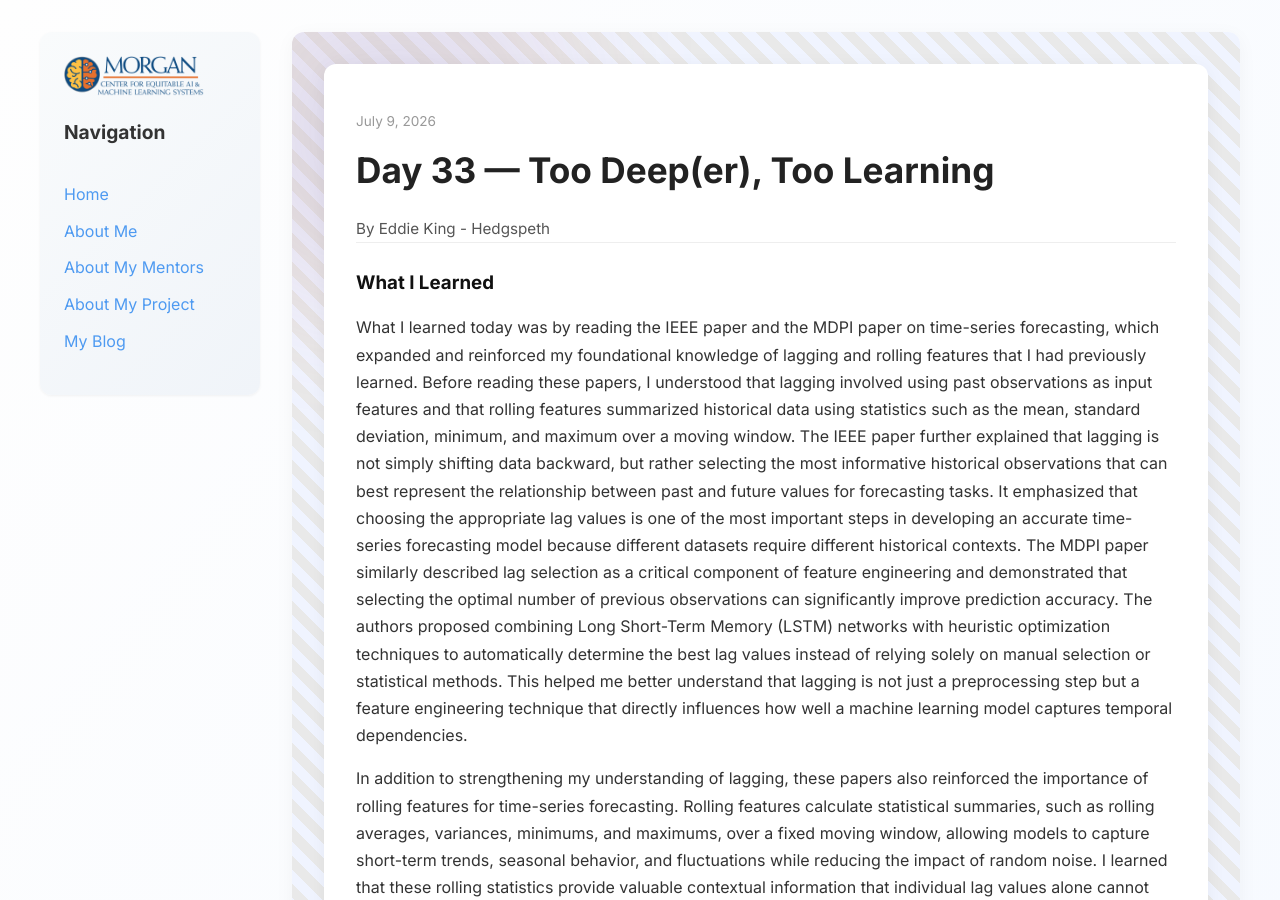
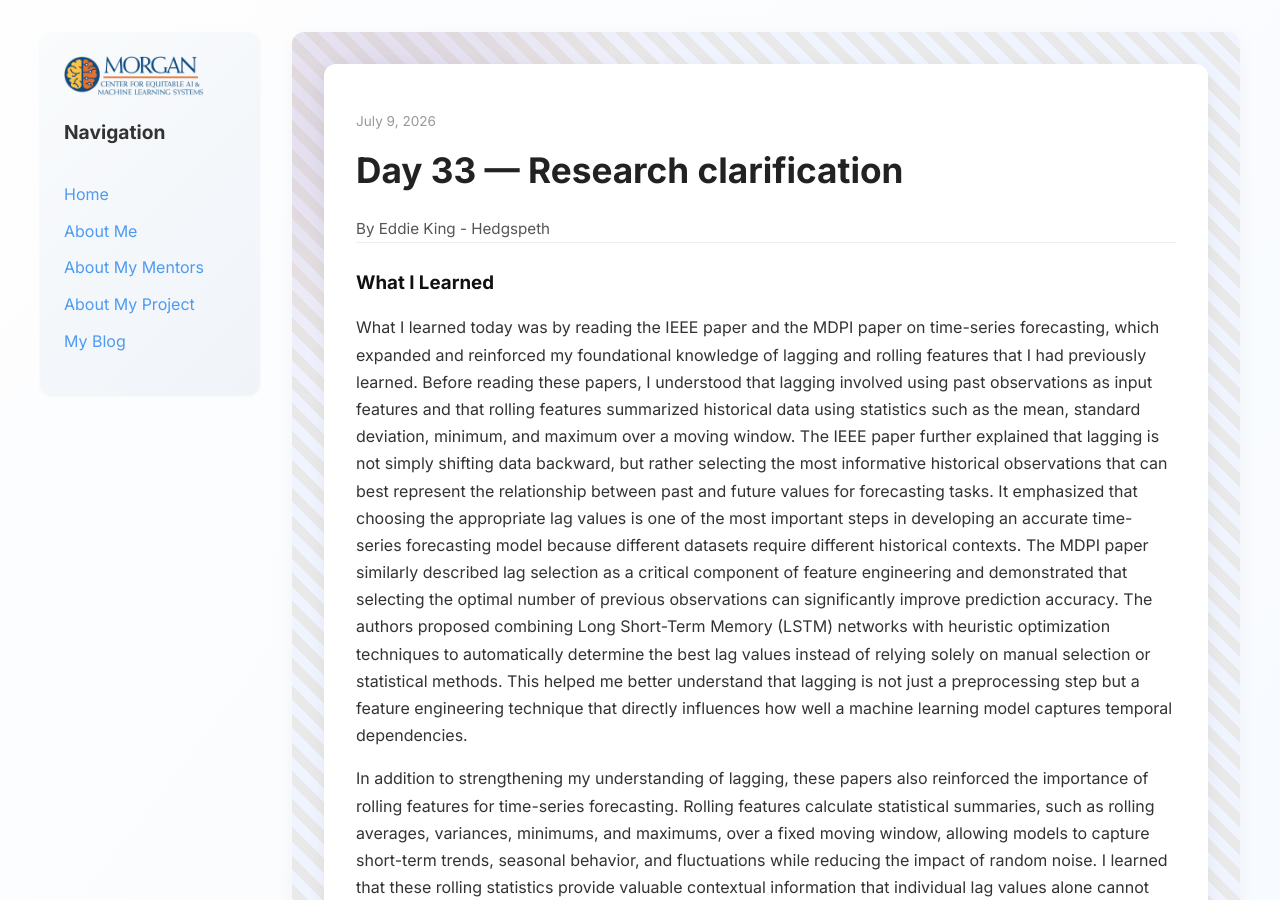
Before and after one commit to eddiejkh-del/eddiejkh-delceamls26.github.io, a Jekyll site: the page built from _posts/2026-07-09-day-33.md, in a window 1280 px wide and 900 px high. Built offline with Jekyll 4.4.1, drawn with Linux system fonts in a browser that asks for light colours.

Commit message:
Update 2026-07-09-day-33.md

```diff
--- a/_posts/2026-07-09-day-33.md
+++ b/_posts/2026-07-09-day-33.md
@@ -1,6 +1,6 @@
 ---
 layout: post
-title: "Day 33 — Too Deep(er), Too Learning"
+title: "Day 33 — Research clarification"
 date: 2026-07-09
 permalink: /day33.html
 tags: ["onboarding", "research"]
```
